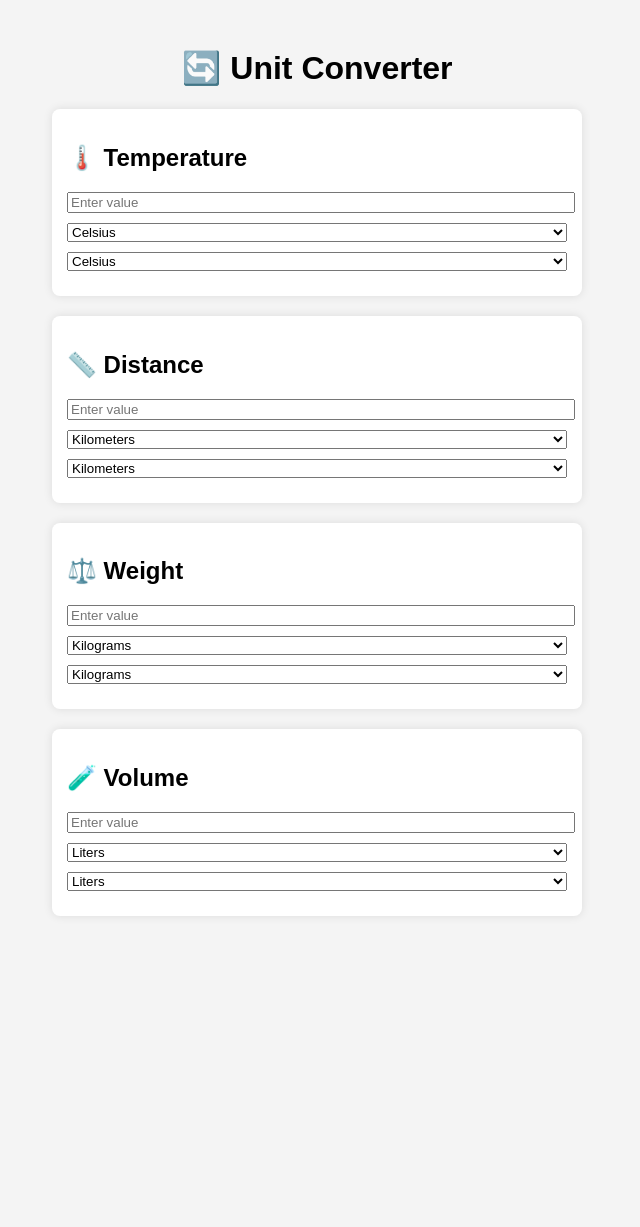
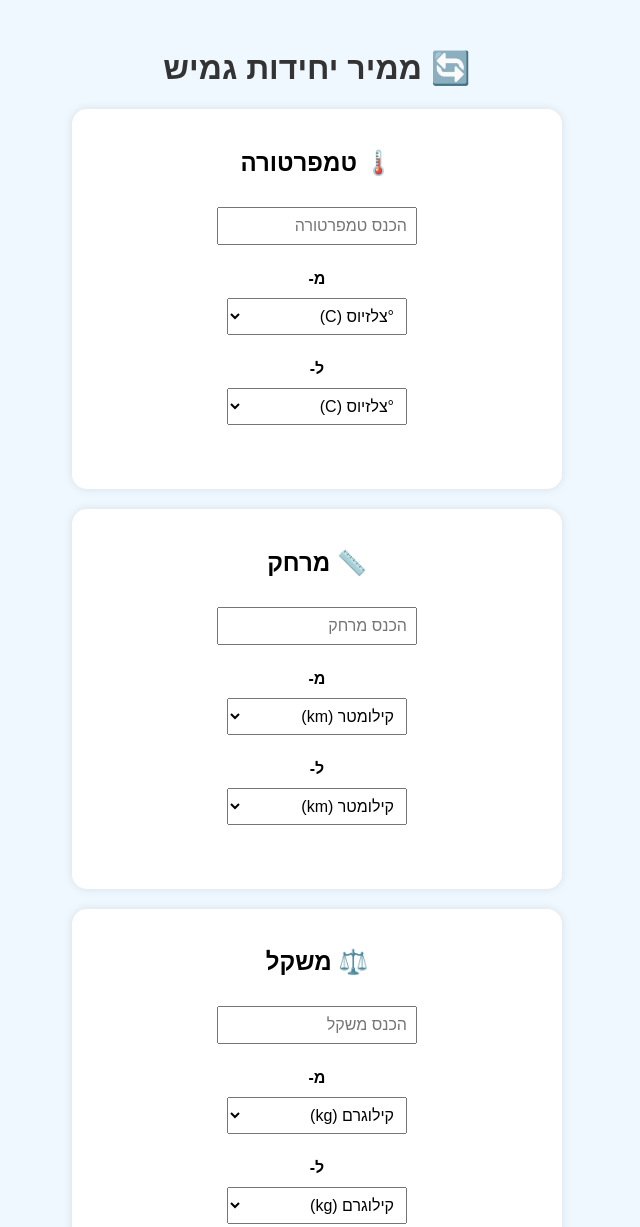
Before and after one commit to itamarkra/mini-things, a plain HTML site: page Unit converter.html in a window 1280 px wide. Shown: the top 1227 px of the page, without its empty margins (323-963 px from the left). Before the commit the page ends 964 px from the top, so only its background shows below. Drawn offline with Linux system fonts and the light colour scheme.

Commit message:
Update Unit converter.html

```diff
--- a/Unit converter.html
+++ b/Unit converter.html
@@ -1,142 +1,148 @@
 <!DOCTYPE html>
-<html lang="en">
+<html lang="he">
 <head>
   <meta charset="UTF-8" />
-  <meta name="viewport" content="width=device-width, initial-scale=1.0"/>
-  <title>Unit Converter</title>
+  <title>ממיר יחידות גמיש</title>
   <style>
     body {
       font-family: Arial, sans-serif;
+      background: #f0f8ff;
+      direction: rtl;
+      text-align: center;
       padding: 20px;
-      background-color: #f4f4f4;
     }
-
     h1 {
-      text-align: center;
+      color: #333;
     }
-
     .converter {
-      background-color: white;
-      padding: 15px;
+      background: #fff;
+      border-radius: 15px;
+      box-shadow: 0 0 10px rgba(0,0,0,0.1);
+      max-width: 450px;
       margin: 20px auto;
-      border-radius: 8px;
-      box-shadow: 0 0 10px rgba(0,0,0,0.1);
-      max-width: 500px;
+      padding: 20px;
     }
-
-    label, select, input {
+    input, select {
+      padding: 8px;
+      margin: 10px 5px;
+      width: 40%;
+      font-size: 16px;
+      vertical-align: middle;
+    }
+    label {
+      font-weight: bold;
       display: block;
-      width: 100%;
-      margin: 10px 0;
+      margin-top: 15px;
     }
-
     .result {
+      margin-top: 10px;
       font-weight: bold;
-      margin-top: 10px;
-      color: #333;
+      color: #0077cc;
+      min-height: 24px;
     }
   </style>
 </head>
 <body>
-  <h1>🔄 Unit Converter</h1>
+  <h1>🔄 ממיר יחידות גמיש</h1>
 
   <!-- טמפרטורה -->
-  <div class="converter">
-    <h2>🌡️ Temperature</h2>
-    <input type="number" id="tempInput" placeholder="Enter value">
+  <div class="converter" id="tempConverter">
+    <h2>🌡️ טמפרטורה</h2>
+    <input id="tempInput" type="number" placeholder="הכנס טמפרטורה" />
+    <br />
+    <label>מ-</label>
     <select id="tempFrom">
-      <option value="c">Celsius</option>
-      <option value="f">Fahrenheit</option>
-      <option value="k">Kelvin</option>
+      <option value="C">°צלזיוס (C)</option>
+      <option value="F">°פרנהייט (F)</option>
+      <option value="K">קלווין (K)</option>
     </select>
+    <label>ל-</label>
     <select id="tempTo">
-      <option value="c">Celsius</option>
-      <option value="f">Fahrenheit</option>
-      <option value="k">Kelvin</option>
+      <option value="C">°צלזיוס (C)</option>
+      <option value="F">°פרנהייט (F)</option>
+      <option value="K">קלווין (K)</option>
     </select>
     <div class="result" id="tempResult"></div>
   </div>
 
   <!-- מרחק -->
-  <div class="converter">
-    <h2>📏 Distance</h2>
-    <input type="number" id="distInput" placeholder="Enter value">
+  <div class="converter" id="distConverter">
+    <h2>📏 מרחק</h2>
+    <input id="distInput" type="number" placeholder="הכנס מרחק" />
+    <br />
+    <label>מ-</label>
     <select id="distFrom">
-      <option value="km">Kilometers</option>
-      <option value="mi">Miles</option>
-      <option value="m">Meters</option>
-      <option value="ft">Feet</option>
+      <option value="km">קילומטר (km)</option>
+      <option value="mi">מייל (mi)</option>
+      <option value="m">מטר (m)</option>
+      <option value="cm">סנטימטר (cm)</option>
     </select>
+    <label>ל-</label>
     <select id="distTo">
-      <option value="km">Kilometers</option>
-      <option value="mi">Miles</option>
-      <option value="m">Meters</option>
-      <option value="ft">Feet</option>
+      <option value="km">קילומטר (km)</option>
+      <option value="mi">מייל (mi)</option>
+      <option value="m">מטר (m)</option>
+      <option value="cm">סנטימטר (cm)</option>
     </select>
     <div class="result" id="distResult"></div>
   </div>
 
   <!-- משקל -->
-  <div class="converter">
-    <h2>⚖️ Weight</h2>
-    <input type="number" id="weightInput" placeholder="Enter value">
+  <div class="converter" id="weightConverter">
+    <h2>⚖️ משקל</h2>
+    <input id="weightInput" type="number" placeholder="הכנס משקל" />
+    <br />
+    <label>מ-</label>
     <select id="weightFrom">
-      <option value="kg">Kilograms</option>
-      <option value="lb">Pounds</option>
-      <option value="g">Grams</option>
-      <option value="oz">Ounces</option>
+      <option value="kg">קילוגרם (kg)</option>
+      <option value="lb">פאונד (lb)</option>
+      <option value="g">גרם (g)</option>
+      <option value="oz">אונקיה (oz)</option>
     </select>
+    <label>ל-</label>
     <select id="weightTo">
-      <option value="kg">Kilograms</option>
-      <option value="lb">Pounds</option>
-      <option value="g">Grams</option>
-      <option value="oz">Ounces</option>
+      <option value="kg">קילוגרם (kg)</option>
+      <option value="lb">פאונד (lb)</option>
+      <option value="g">גרם (g)</option>
+      <option value="oz">אונקיה (oz)</option>
     </select>
     <div class="result" id="weightResult"></div>
   </div>
 
   <!-- נפח -->
-  <div class="converter">
-    <h2>🧪 Volume</h2>
-    <input type="number" id="volInput" placeholder="Enter value">
+  <div class="converter" id="volConverter">
+    <h2>🧪 נפח</h2>
+    <input id="volInput" type="number" placeholder="הכנס נפח" />
+    <br />
+    <label>מ-</label>
     <select id="volFrom">
-      <option value="l">Liters</option>
-      <option value="gal">Gallons</option>
-      <option value="ml">Milliliters</option>
-      <option value="floz">Fluid Ounces</option>
+      <option value="l">ליטר (L)</option>
+      <option value="gal">גלון (אמריקאי) (gal)</option>
+      <option value="ml">מיליליטר (ml)</option>
+      <option value="floz">אונקיית נוזל (fl oz)</option>
     </select>
+    <label>ל-</label>
     <select id="volTo">
-      <option value="l">Liters</option>
-      <option value="gal">Gallons</option>
-      <option value="ml">Milliliters</option>
-      <option value="floz">Fluid Ounces</option>
+      <option value="l">ליטר (L)</option>
+      <option value="gal">גלון (אמריקאי) (gal)</option>
+      <option value="ml">מיליליטר (ml)</option>
+      <option value="floz">אונקיית נוזל (fl oz)</option>
     </select>
     <div class="result" id="volResult"></div>
   </div>
 
   <script>
-    function round(value) {
-      return Math.round(value * 100) / 100;
+    function round(num) {
+      return Math.round(num * 100) / 100;
     }
 
-    // טמפרטורה
-    function toCelsius(value, from) {
-      switch(from) {
-        case 'c': return value;
-        case 'f': return (value - 32) * 5/9;
-        case 'k': return value - 273.15;
-        default: return NaN;
-      }
-    }
-
-    function fromCelsius(value, to) {
-      switch(to) {
-        case 'c': return value;
-        case 'f': return value * 9/5 + 32;
-        case 'k': return value + 273.15;
-        default: return NaN;
-      }
-    }
+    // המרת טמפרטורה - פונקציות עזר
+    function cToF(c) { return (c * 9/5) + 32; }
+    function fToC(f) { return (f - 32) * 5/9; }
+    function cToK(c) { return c + 273.15; }
+    function kToC(k) { return k - 273.15; }
+    function fToK(f) { return cToK(fToC(f)); }
+    function kToF(k) { return cToF(kToC(k)); }
 
     function convertTemp() {
       const input = parseFloat(document.getElementById('tempInput').value);
@@ -146,32 +152,44 @@
         document.getElementById('tempResult').innerText = '';
         return;
       }
-      const celsius = toCelsius(input, from);
-      const result = fromCelsius(celsius, to);
-      document.getElementById('tempResult').innerText = round(result) + ' ' + to;
+      let result = input;
+      if (from === to) {
+        // לא משנה כלום
+      } else if (from === 'C' && to === 'F') {
+        result = cToF(input);
+      } else if (from === 'F' && to === 'C') {
+        result = fToC(input);
+      } else if (from === 'C' && to === 'K') {
+        result = cToK(input);
+      } else if (from === 'K' && to === 'C') {
+        result = kToC(input);
+      } else if (from === 'F' && to === 'K') {
+        result = fToK(input);
+      } else if (from === 'K' && to === 'F') {
+        result = kToF(input);
+      }
+      document.getElementById('tempResult').innerText = round(result) + ' °' + to;
     }
 
-    // מרחק
+    // המרת מרחק - המרה ראשונית למטר (יחידת ביניים)
     function distToMeters(value, unit) {
       switch(unit) {
         case 'km': return value * 1000;
         case 'mi': return value * 1609.34;
         case 'm': return value;
-        case 'ft': return value * 0.3048;
+        case 'cm': return value / 100;
         default: return NaN;
       }
     }
-
     function metersToDist(value, unit) {
       switch(unit) {
         case 'km': return value / 1000;
         case 'mi': return value / 1609.34;
         case 'm': return value;
-        case 'ft': return value / 0.3048;
+        case 'cm': return value * 100;
         default: return NaN;
       }
     }
-
     function convertDist() {
       const input = parseFloat(document.getElementById('distInput').value);
       const from = document.getElementById('distFrom').value;
@@ -185,27 +203,25 @@
       document.getElementById('distResult').innerText = round(result) + ' ' + to;
     }
 
-    // משקל
-    function weightToKg(value, unit) {
+    // המרת משקל - המרה ראשונית לגרם (יחידת ביניים)
+    function weightToGrams(value, unit) {
       switch(unit) {
-        case 'kg': return value;
-        case 'lb': return value * 0.453592;
-        case 'g': return value / 1000;
-        case 'oz': return value * 0.0283495;
+        case 'kg': return value * 1000;
+        case 'lb': return value * 453.592;
+        case 'g': return value;
+        case 'oz': return value * 28.3495;
         default: return NaN;
       }
     }
-
-    function kgToWeight(value, unit) {
+    function gramsToWeight(value, unit) {
       switch(unit) {
-        case 'kg': return value;
-        case 'lb': return value / 0.453592;
-        case 'g': return value * 1000;
-        case 'oz': return value / 0.0283495;
+        case 'kg': return value / 1000;
+        case 'lb': return value / 453.592;
+        case 'g': return value;
+        case 'oz': return value / 28.3495;
         default: return NaN;
       }
     }
-
     function convertWeight() {
       const input = parseFloat(document.getElementById('weightInput').value);
       const from = document.getElementById('weightFrom').value;
@@ -214,12 +230,12 @@
         document.getElementById('weightResult').innerText = '';
         return;
       }
-      const kg = weightToKg(input, from);
-      const result = kgToWeight(kg, to);
+      const grams = weightToGrams(input, from);
+      const result = gramsToWeight(grams, to);
       document.getElementById('weightResult').innerText = round(result) + ' ' + to;
     }
 
-    // נפח
+    // המרת נפח - המרה ראשונית לליטר (יחידת ביניים)
     function volToLiters(value, unit) {
       switch(unit) {
         case 'l': return value;
@@ -229,7 +245,6 @@
         default: return NaN;
       }
     }
-
     function litersToVol(value, unit) {
       switch(unit) {
         case 'l': return value;
@@ -239,7 +254,6 @@
         default: return NaN;
       }
     }
-
     function convertVol() {
       const input = parseFloat(document.getElementById('volInput').value);
       const from = document.getElementById('volFrom').value;
@@ -253,7 +267,7 @@
       document.getElementById('volResult').innerText = round(result) + ' ' + to;
     }
 
-    // הפעלת המרות אוטומטית
+    // מאזינים לאירועים
     document.getElementById('tempInput').addEventListener('input', convertTemp);
     document.getElementById('tempFrom').addEventListener('change', convertTemp);
     document.getElementById('tempTo').addEventListener('change', convertTemp);
```
